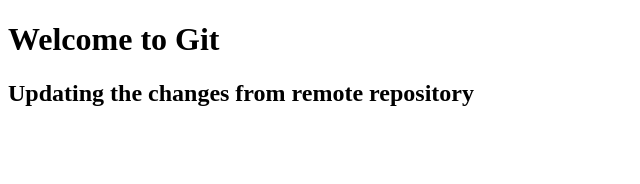
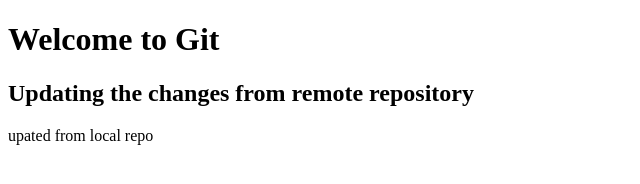
Before and after one commit to A-K-dev/git-session-p, a plain HTML site: page index.html in a window 1280 px wide. Shown: the whole page, without its empty margins (0-640 px from the left). Drawn offline with Linux system fonts and the light colour scheme.

Commit message:
commiting local changes

```diff
--- a/index.html
+++ b/index.html
@@ -8,5 +8,6 @@
 <body>
 	<h1>Welcome to Git</h1>
 	<h2> Updating the changes from remote repository</h2>
+	<p>upated from local repo</p>
 </body>
 </html>
```
